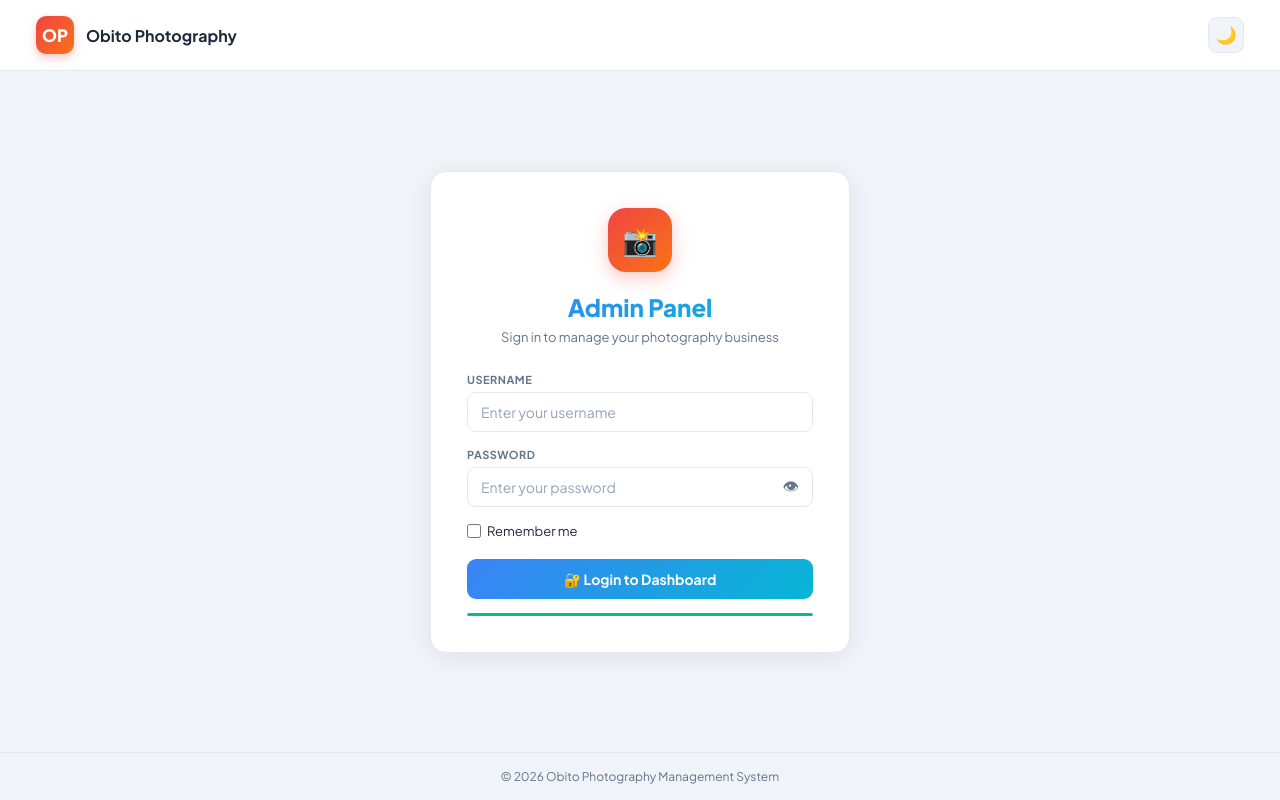
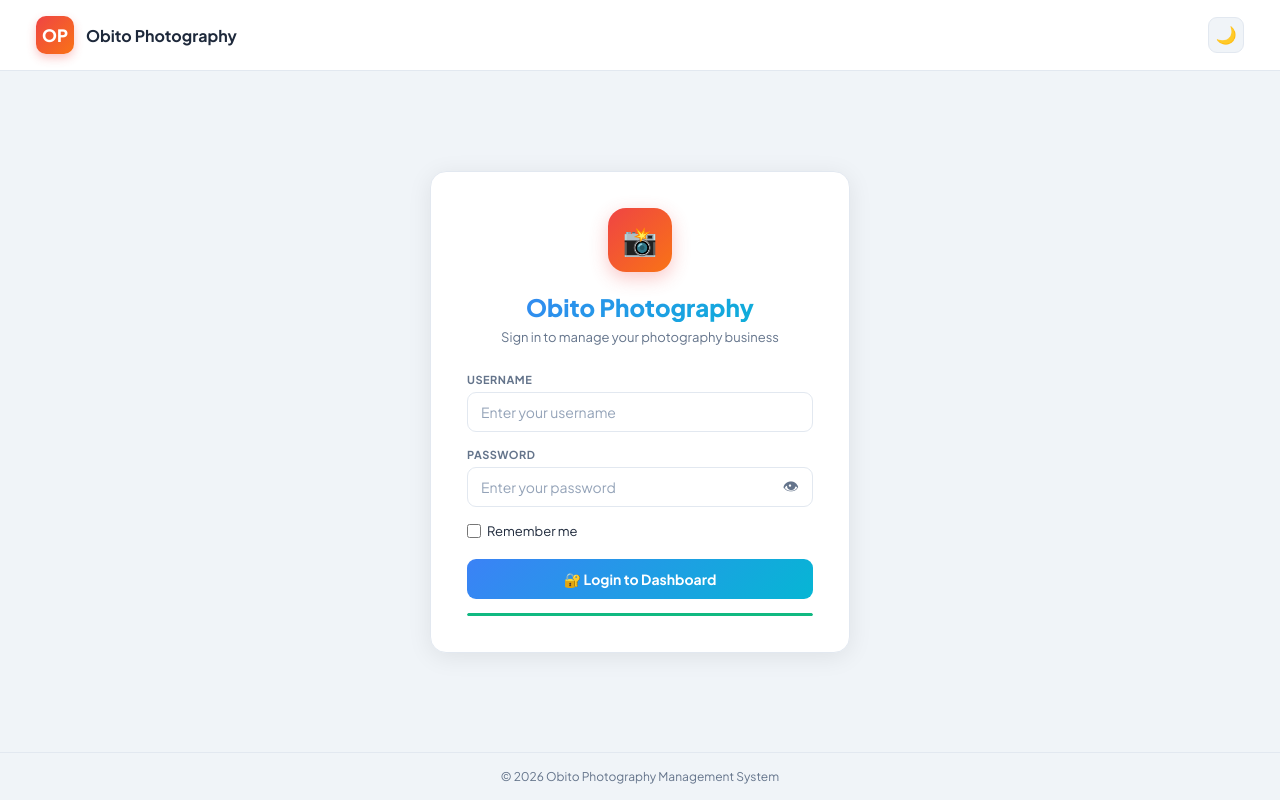
Before and after one commit to sant-2005/obito-photography, a website: page admin.html in a window 1280 px wide. Drawn offline with Linux system fonts and the light colour scheme.

Commit message:
Update admin.html

```diff
--- a/admin.html
+++ b/admin.html
@@ -83,7 +83,7 @@
   <div class="card">
     <div class="card-icon">📸</div>
     <div class="card-head">
-      <h1>Admin Panel</h1>
+      <h1>Obito Photography</h1>
       <p>Sign in to manage your photography business</p>
     </div>
 
```
